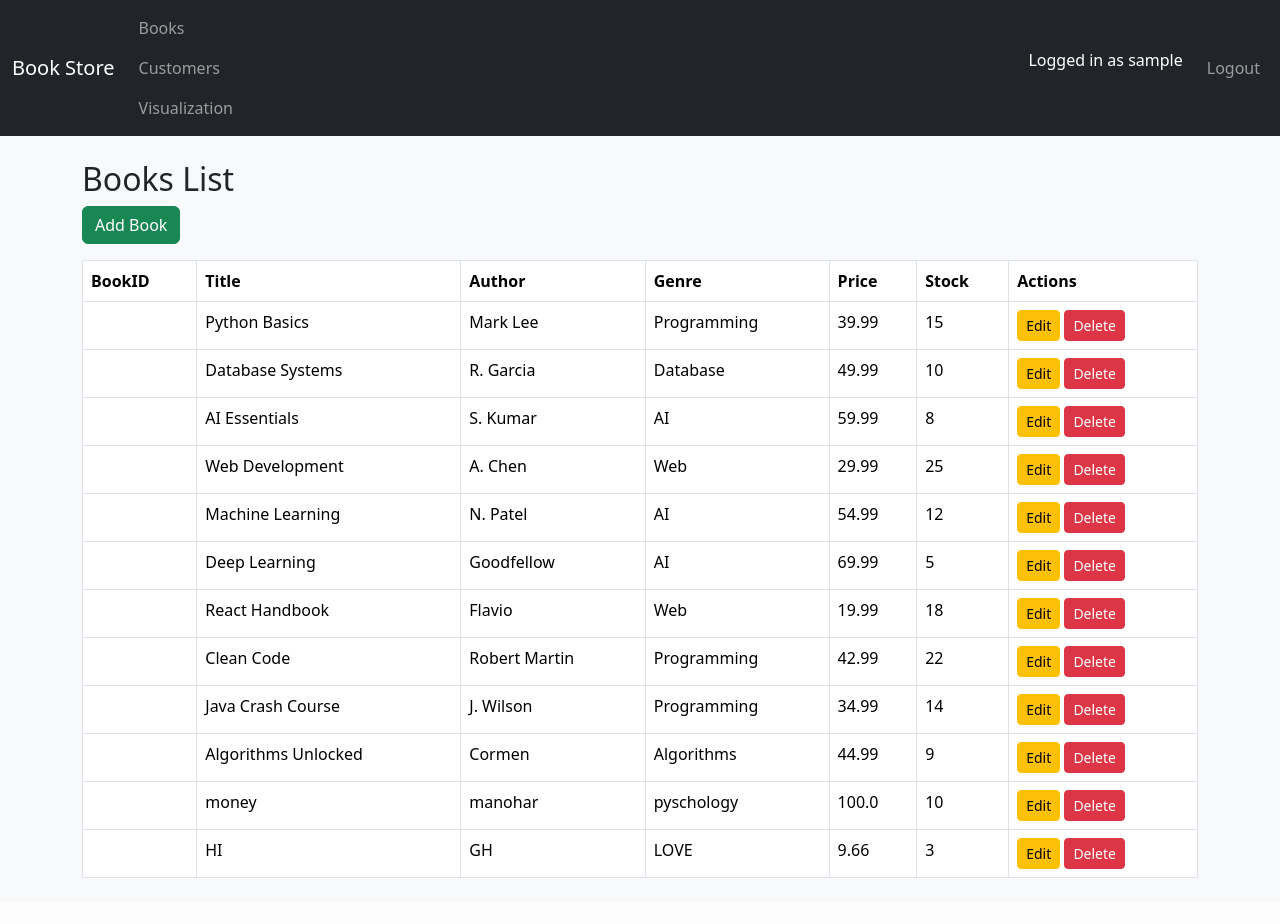
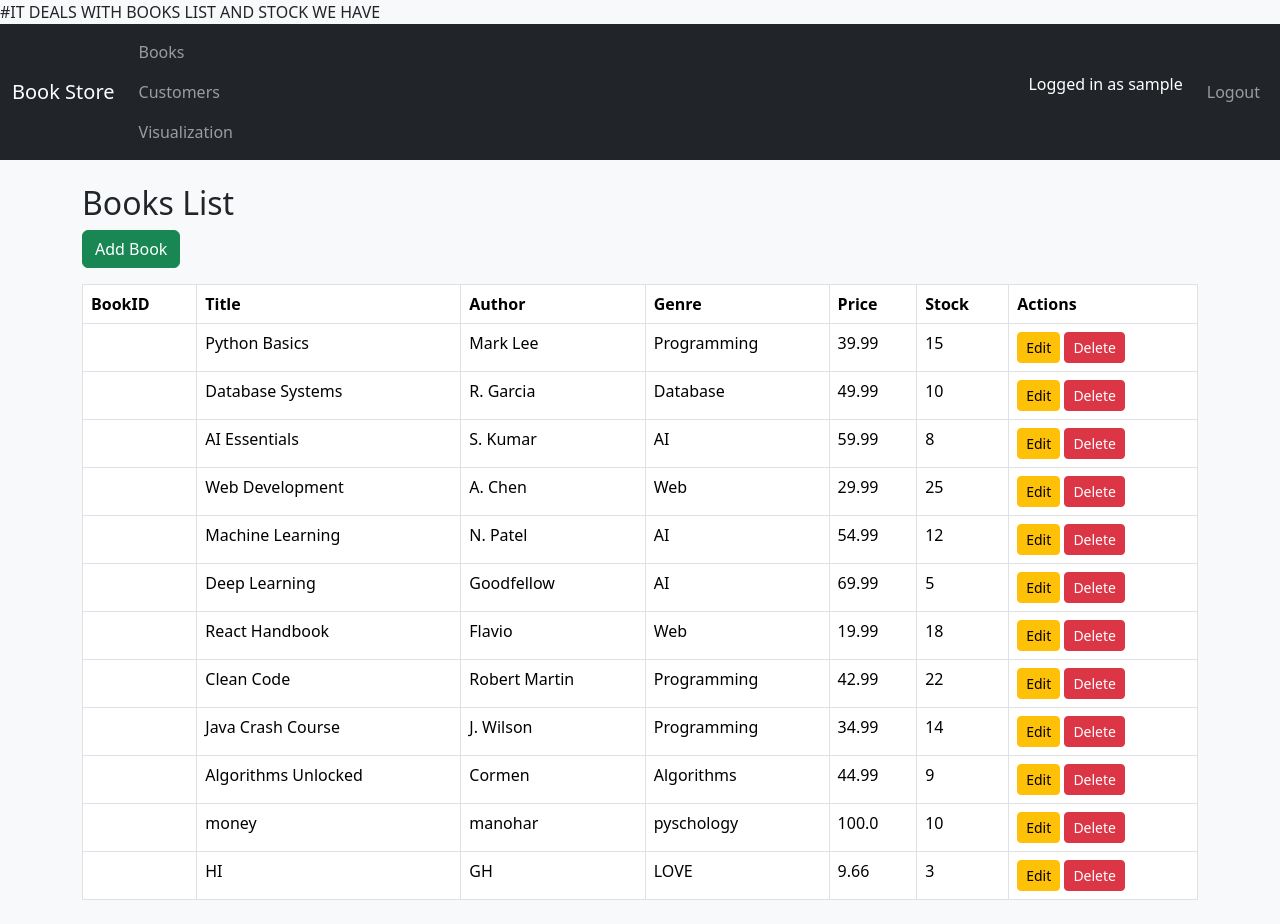
Before and after one commit to Ghc3902/BookStore, a Flask app: page /books in a window 1280 px wide. Before the commit the page ends 878 px from the top, so only its background shows below. Run offline with Flask 3, Linux system fonts and the light colour scheme; a user stored in the database is signed in; data comes from the database, SQL or seed files in the repository.

Commit message:
Add comment about books list and stock
Added a comment to indicate purpose of the file.

```diff
--- a/templates/books_list.html
+++ b/templates/books_list.html
@@ -1,3 +1,4 @@
+#IT DEALS WITH BOOKS LIST AND STOCK WE HAVE
 {% extends "base.html" %}
 {% block content %}
 <h2>Books List</h2>
```
